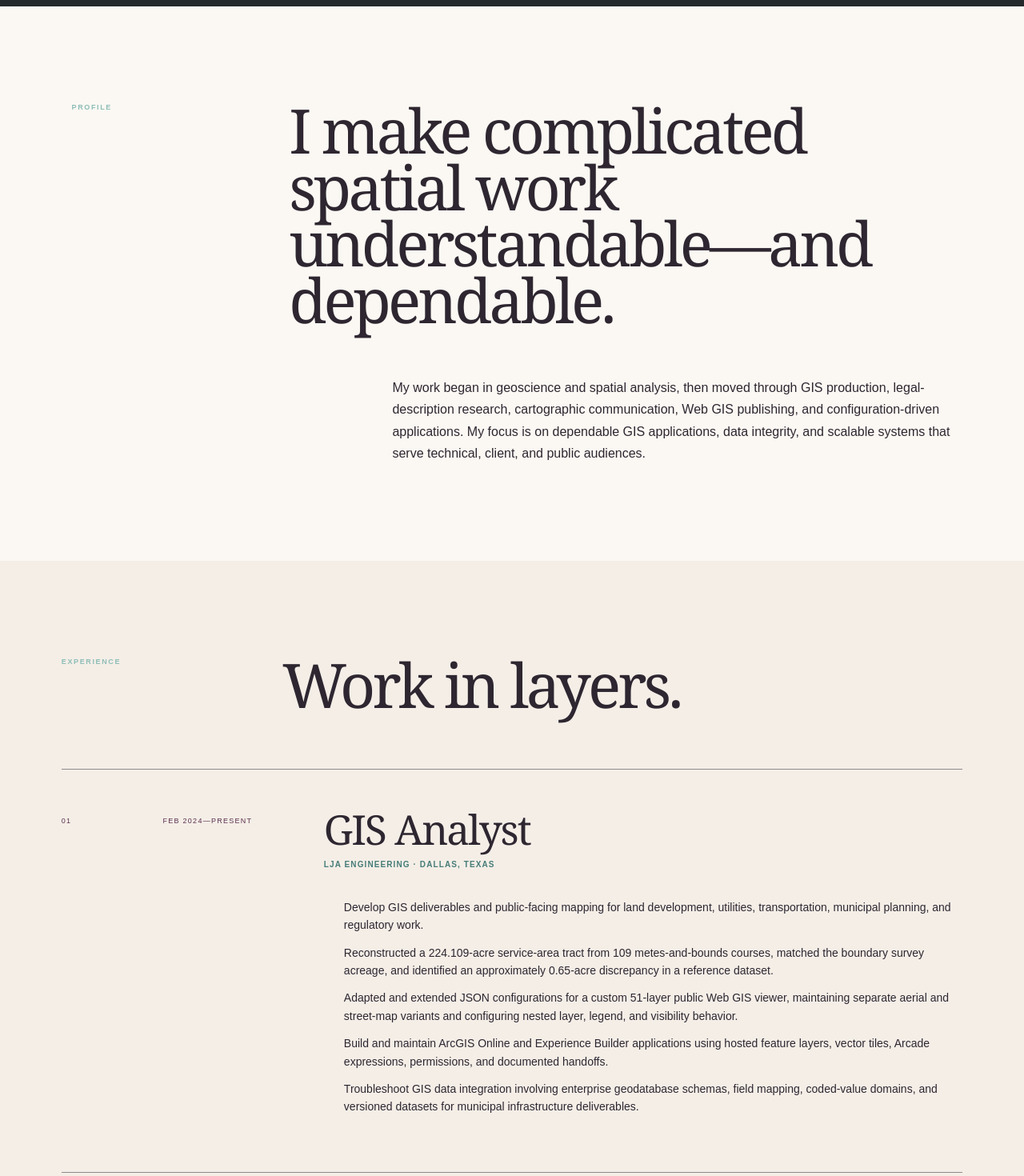
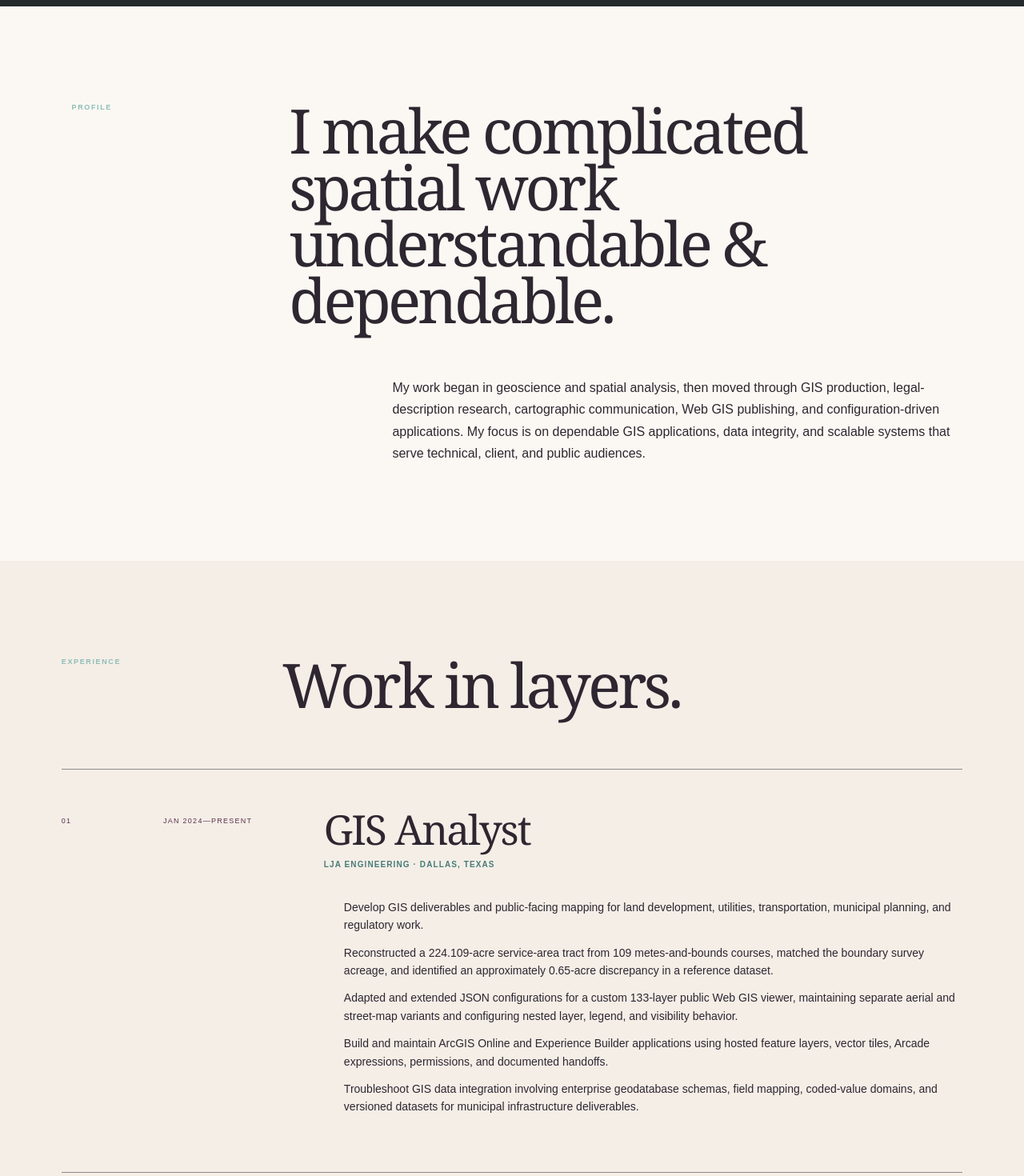
Before and after one commit to YXCastillo/yaneth-gis-portfolio, a Next.js app: page /resume in a window 1280 px wide. Shown: the part 740-2210 px from the top of the page at 80% size. Built offline with nearby package versions, Linux system fonts and the light colour scheme.

Commit message:
Fix résumé date, layer count, and headline

```diff
--- a/app/resume/page.tsx
+++ b/app/resume/page.tsx
@@ -7,13 +7,13 @@ export const metadata: Metadata = {
 
 const roles = [
   {
-    dates: "FEB 2024—PRESENT",
+    dates: "JAN 2024—PRESENT",
     title: "GIS Analyst",
     company: "LJA Engineering · Dallas, Texas",
     points: [
       "Develop GIS deliverables and public-facing mapping for land development, utilities, transportation, municipal planning, and regulatory work.",
       "Reconstructed a 224.109-acre service-area tract from 109 metes-and-bounds courses, matched the boundary survey acreage, and identified an approximately 0.65-acre discrepancy in a reference dataset.",
-      "Adapted and extended JSON configurations for a custom 51-layer public Web GIS viewer, maintaining separate aerial and street-map variants and configuring nested layer, legend, and visibility behavior.",
+      "Adapted and extended JSON configurations for a custom 133-layer public Web GIS viewer, maintaining separate aerial and street-map variants and configuring nested layer, legend, and visibility behavior.",
       "Build and maintain ArcGIS Online and Experience Builder applications using hosted feature layers, vector tiles, Arcade expressions, permissions, and documented handoffs.",
       "Troubleshoot GIS data integration involving enterprise geodatabase schemas, field mapping, coded-value domains, and versioned datasets for municipal infrastructure deliverables.",
     ],
@@ -77,7 +77,7 @@ export default function ResumePage() {
       <section className="resume-summary">
         <p>PROFILE</p>
         <div>
-          <h2>I make complicated spatial work understandable—and dependable.</h2>
+          <h2>I make complicated spatial work understandable &amp; dependable.</h2>
           <p>My work began in geoscience and spatial analysis, then moved through GIS production, legal-description research, cartographic communication, Web GIS publishing, and configuration-driven applications. My focus is on dependable GIS applications, data integrity, and scalable systems that serve technical, client, and public audiences.</p>
         </div>
       </section>
```
